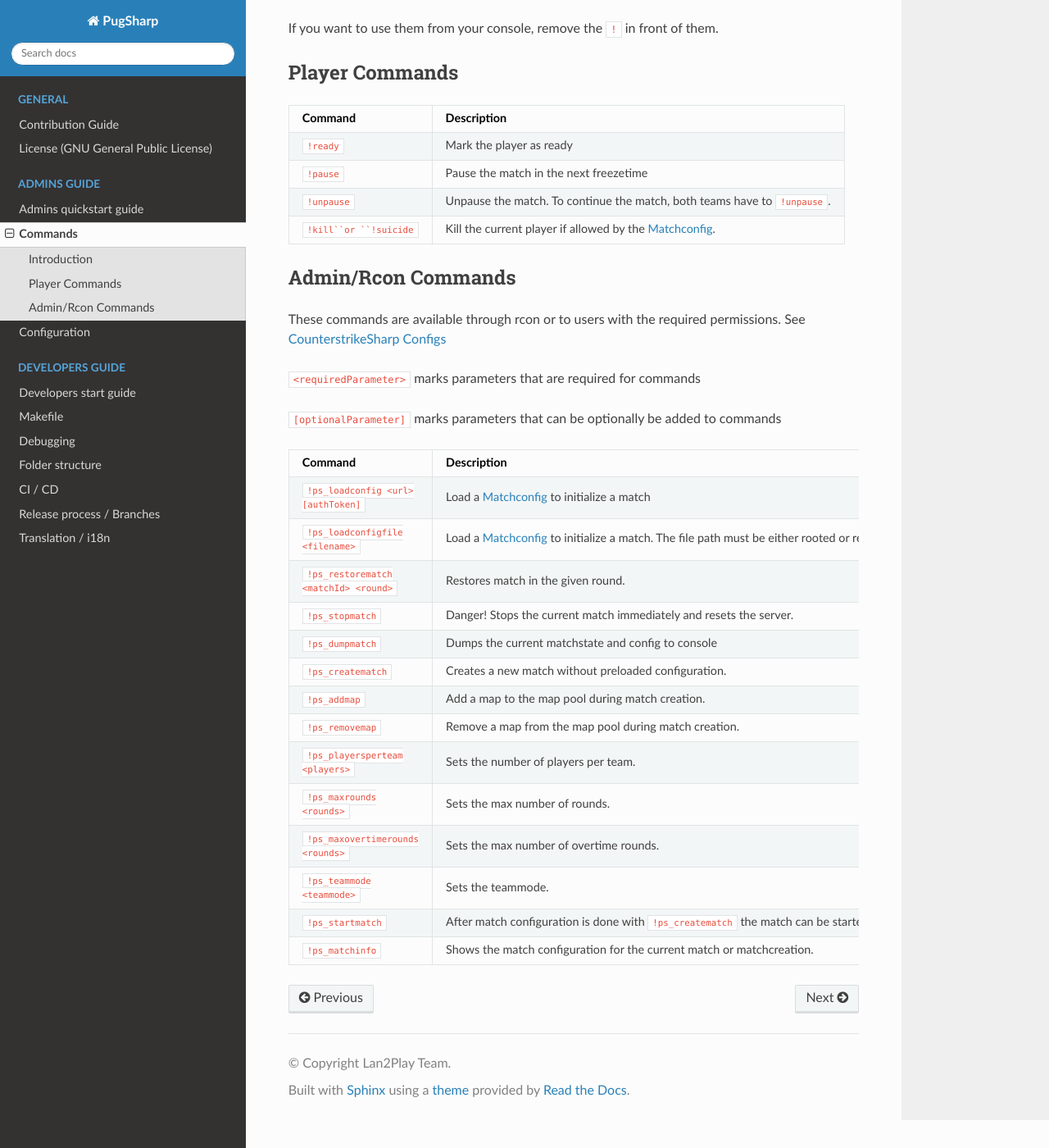
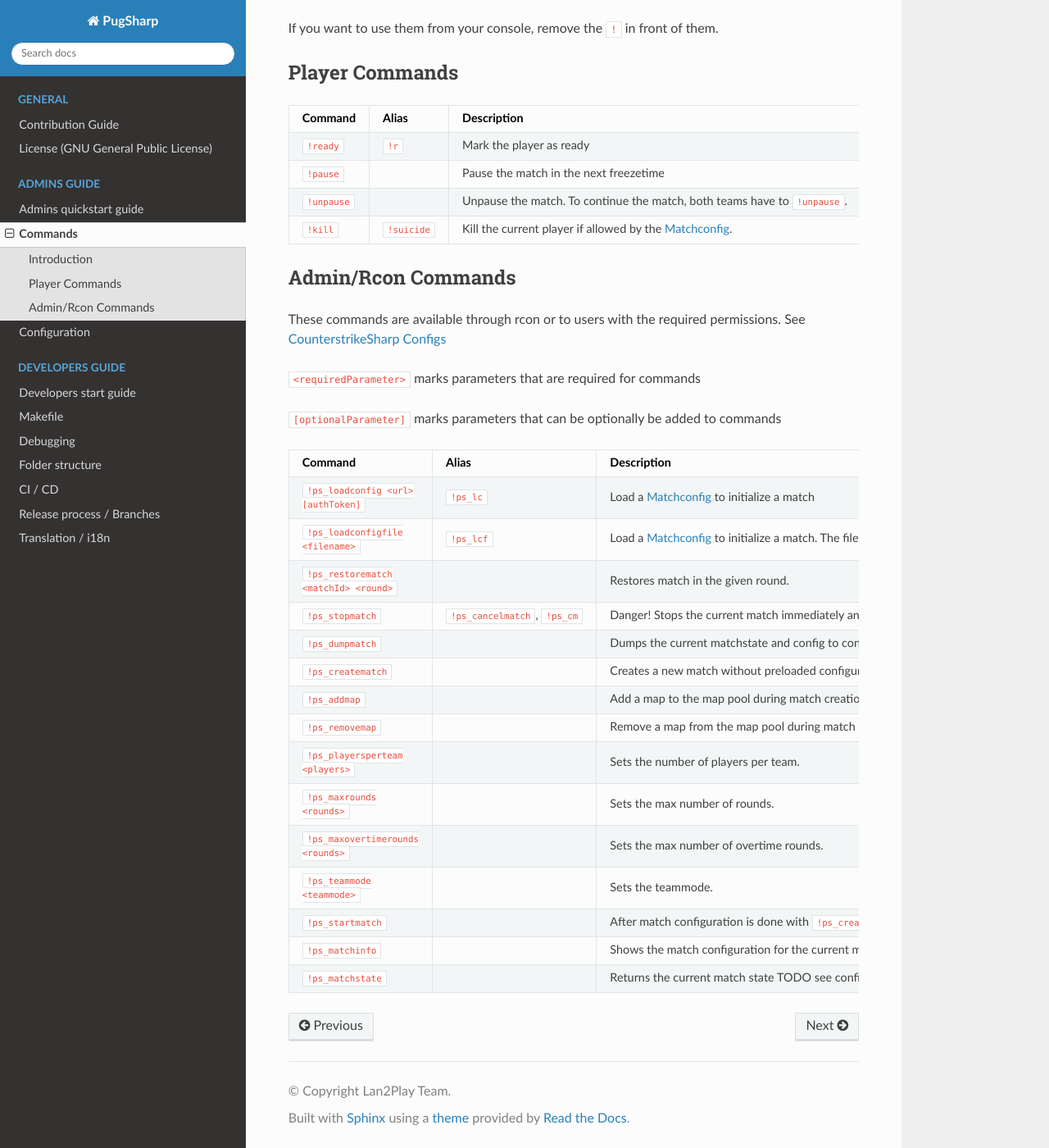
Before and after one commit to Lan2Play/PugSharp, a Sphinx documentation site: the page built from Docs/source/admin/commands.rst, in a window 1280 px wide and 1400 px high, scrolled down 241 px. Shown: the whole window at 82% size. Built offline with Sphinx 7.4.7 and the Read the Docs theme 2.0.0, drawn with Linux system fonts in a browser that asks for light colours.

Commit message:
Start add aliases

```diff
--- a/Docs/source/admin/commands.rst
+++ b/Docs/source/admin/commands.rst
@@ -11,17 +11,17 @@
 Player Commands
 ----------------------------------------
 
-+--------------------------+-----------------------------------------------------------------------------------+
-|         Command          |                                    Description                                    |
-+==========================+===================================================================================+
-| ``!ready``               | Mark the player as ready                                                          |
-+--------------------------+-----------------------------------------------------------------------------------+
-| ``!pause``               | Pause the match in the next freezetime                                            |
-+--------------------------+-----------------------------------------------------------------------------------+
-| ``!unpause``             | Unpause the match. To continue the match, both teams have to ``!unpause``.        |
-+--------------------------+-----------------------------------------------------------------------------------+
-| ``!kill``or ``!suicide`` | Kill the current player if allowed by the :ref:`admin/configuration:matchconfig`. |
-+--------------------------+-----------------------------------------------------------------------------------+
++--------------+--------------+-----------------------------------------------------------------------------------+
+|   Command    |    Alias     |                                    Description                                    |
++==============+==============+===================================================================================+
+| ``!ready``   | ``!r``       | Mark the player as ready                                                          |
++--------------+--------------+-----------------------------------------------------------------------------------+
+| ``!pause``   |              | Pause the match in the next freezetime                                            |
++--------------+--------------+-----------------------------------------------------------------------------------+
+| ``!unpause`` |              | Unpause the match. To continue the match, both teams have to ``!unpause``.        |
++--------------+--------------+-----------------------------------------------------------------------------------+
+| ``!kill``    | ``!suicide`` | Kill the current player if allowed by the :ref:`admin/configuration:matchconfig`. |
++--------------+--------------+-----------------------------------------------------------------------------------+
 
 
 Admin/Rcon Commands
@@ -33,34 +33,36 @@
 
 ``[optionalParameter]`` marks parameters that can be optionally be added to commands
 
-+----------------------------------------+---------------------------------------------------------------------------------------------------------------------------------------------------+
-|                Command                 |                                                                    Description                                                                    |
-+========================================+===================================================================================================================================================+
-| ``!ps_loadconfig <url> [authToken]``   | Load a :ref:`admin/configuration:matchconfig` to initialize a match                                                                               |
-+----------------------------------------+---------------------------------------------------------------------------------------------------------------------------------------------------+
-| ``!ps_loadconfigfile <filename>``      | Load a :ref:`admin/configuration:matchconfig` to initialize a match. The file path must be either rooted or relative to ``csgo/PugSharp/Config/`` |
-+----------------------------------------+---------------------------------------------------------------------------------------------------------------------------------------------------+
-| ``!ps_restorematch <matchId> <round>`` | Restores match in the given round.                                                                                                                |
-+----------------------------------------+---------------------------------------------------------------------------------------------------------------------------------------------------+
-| ``!ps_stopmatch``                      | Danger! Stops the current match immediately and resets the server.                                                                                |
-+----------------------------------------+---------------------------------------------------------------------------------------------------------------------------------------------------+
-| ``!ps_dumpmatch``                      | Dumps the current matchstate and config to console                                                                                                |
-+----------------------------------------+---------------------------------------------------------------------------------------------------------------------------------------------------+
-| ``!ps_creatematch``                    | Creates a new match without preloaded configuration.                                                                                              |
-+----------------------------------------+---------------------------------------------------------------------------------------------------------------------------------------------------+
-| ``!ps_addmap``                         | Add a map to the map pool during match creation.                                                                                                  |
-+----------------------------------------+---------------------------------------------------------------------------------------------------------------------------------------------------+
-| ``!ps_removemap``                      | Remove a map from the map pool during match creation.                                                                                             |
-+----------------------------------------+---------------------------------------------------------------------------------------------------------------------------------------------------+
-| ``!ps_playersperteam <players>``       | Sets the number of players per team.                                                                                                              |
-+----------------------------------------+---------------------------------------------------------------------------------------------------------------------------------------------------+
-| ``!ps_maxrounds <rounds>``             | Sets the max number of rounds.                                                                                                                    |
-+----------------------------------------+---------------------------------------------------------------------------------------------------------------------------------------------------+
-| ``!ps_maxovertimerounds <rounds>``     | Sets the max number of overtime rounds.                                                                                                           |
-+----------------------------------------+---------------------------------------------------------------------------------------------------------------------------------------------------+
-| ``!ps_teammode <teammode>``            | Sets the teammode.                                                                                                                                |
-+----------------------------------------+---------------------------------------------------------------------------------------------------------------------------------------------------+
-| ``!ps_startmatch``                     | After match configuration is done with ``!ps_creatematch`` the match can be started.                                                              |
-+----------------------------------------+---------------------------------------------------------------------------------------------------------------------------------------------------+
-| ``!ps_matchinfo``                      | Shows the match configuration for the current match or matchcreation.                                                                             |
-+----------------------------------------+---------------------------------------------------------------------------------------------------------------------------------------------------+
++----------------------------------------+---------------------------------+---------------------------------------------------------------------------------------------------------------------------------------------------+
+|                Command                 |              Alias              |                                                                    Description                                                                    |
++========================================+=================================+===================================================================================================================================================+
+| ``!ps_loadconfig <url> [authToken]``   | ``!ps_lc``                      | Load a :ref:`admin/configuration:matchconfig` to initialize a match                                                                               |
++----------------------------------------+---------------------------------+---------------------------------------------------------------------------------------------------------------------------------------------------+
+| ``!ps_loadconfigfile <filename>``      | ``!ps_lcf``                     | Load a :ref:`admin/configuration:matchconfig` to initialize a match. The file path must be either rooted or relative to ``csgo/PugSharp/Config/`` |
++----------------------------------------+---------------------------------+---------------------------------------------------------------------------------------------------------------------------------------------------+
+| ``!ps_restorematch <matchId> <round>`` |                                 | Restores match in the given round.                                                                                                                |
++----------------------------------------+---------------------------------+---------------------------------------------------------------------------------------------------------------------------------------------------+
+| ``!ps_stopmatch``                      | ``!ps_cancelmatch``, ``!ps_cm`` | Danger! Stops the current match immediately and resets the server.                                                                                |
++----------------------------------------+---------------------------------+---------------------------------------------------------------------------------------------------------------------------------------------------+
+| ``!ps_dumpmatch``                      |                                 | Dumps the current matchstate and config to console                                                                                                |
++----------------------------------------+---------------------------------+---------------------------------------------------------------------------------------------------------------------------------------------------+
+| ``!ps_creatematch``                    |                                 | Creates a new match without preloaded configuration.                                                                                              |
++----------------------------------------+---------------------------------+---------------------------------------------------------------------------------------------------------------------------------------------------+
+| ``!ps_addmap``                         |                                 | Add a map to the map pool during match creation.                                                                                                  |
++----------------------------------------+---------------------------------+---------------------------------------------------------------------------------------------------------------------------------------------------+
+| ``!ps_removemap``                      |                                 | Remove a map from the map pool during match creation.                                                                                             |
++----------------------------------------+---------------------------------+---------------------------------------------------------------------------------------------------------------------------------------------------+
+| ``!ps_playersperteam <players>``       |                                 | Sets the number of players per team.                                                                                                              |
++----------------------------------------+---------------------------------+---------------------------------------------------------------------------------------------------------------------------------------------------+
+| ``!ps_maxrounds <rounds>``             |                                 | Sets the max number of rounds.                                                                                                                    |
++----------------------------------------+---------------------------------+---------------------------------------------------------------------------------------------------------------------------------------------------+
+| ``!ps_maxovertimerounds <rounds>``     |                                 | Sets the max number of overtime rounds.                                                                                                           |
++----------------------------------------+---------------------------------+---------------------------------------------------------------------------------------------------------------------------------------------------+
+| ``!ps_teammode <teammode>``            |                                 | Sets the teammode.                                                                                                                                |
++----------------------------------------+---------------------------------+---------------------------------------------------------------------------------------------------------------------------------------------------+
+| ``!ps_startmatch``                     |                                 | After match configuration is done with ``!ps_creatematch`` the match can be started.                                                              |
++----------------------------------------+---------------------------------+---------------------------------------------------------------------------------------------------------------------------------------------------+
+| ``!ps_matchinfo``                      |                                 | Shows the match configuration for the current match or matchcreation.                                                                             |
++----------------------------------------+---------------------------------+---------------------------------------------------------------------------------------------------------------------------------------------------+
+| ``!ps_matchstate``                     |                                 | Returns the current match state TODO see config doku                                                                                              |
++----------------------------------------+---------------------------------+---------------------------------------------------------------------------------------------------------------------------------------------------+
```
Also changed, not shown: 3 other files.
